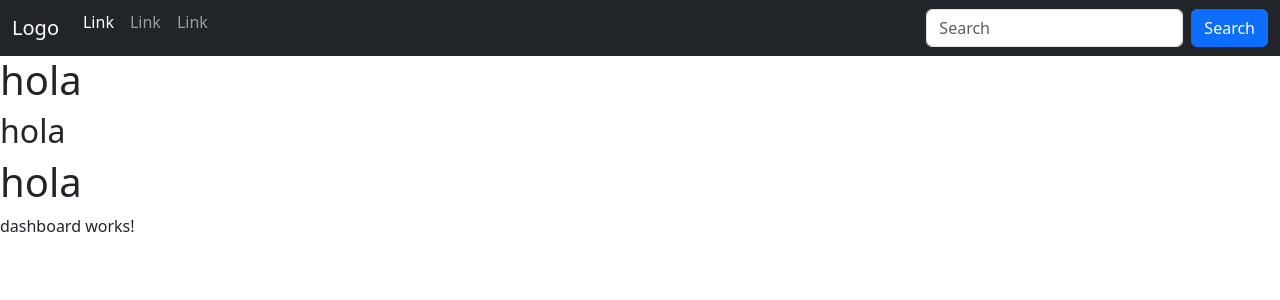
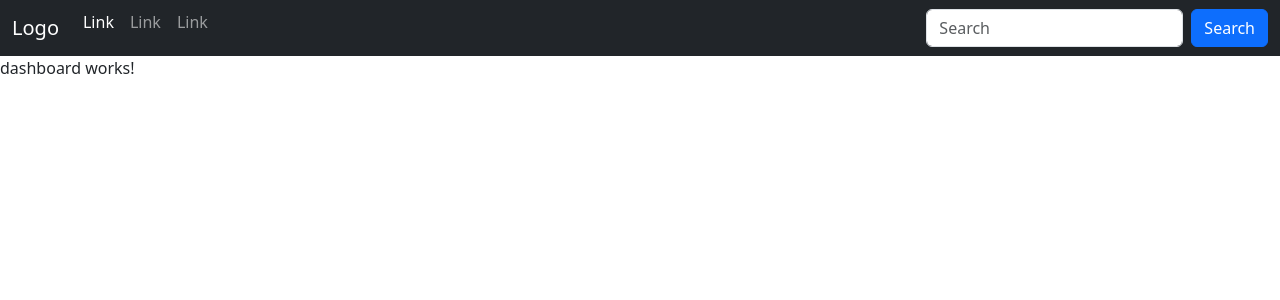
Before and after one commit to ernestoacostavelazquez/login_prueba01, an Angular app: page /dashboard in a window 1280 px wide. Shown: the top 300 px of the page. Built offline with nearby package versions, Linux system fonts and the light colour scheme.

Commit message:
tercero commit

```diff
--- a/src/app/pages/dashboard/dashboard.component.html
+++ b/src/app/pages/dashboard/dashboard.component.html
@@ -1,4 +1 @@
-<h1>hola</h1>
-<h2>hola</h2>
-<h1>hola</h1>
 <p>dashboard works!</p>
```
Also changed, not shown: src/app/pages/dashboard/otro.html (deleted).
